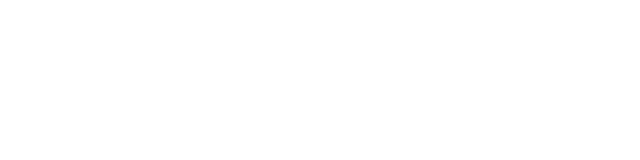
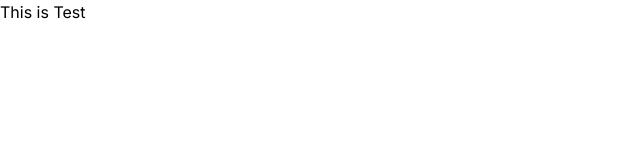
Before and after one commit to BhathiyaPrasad/bp-translate-react, a Next.js app: page / in a window 1280 px wide. Shown: the top 160 px of the page, without its empty margins (0-640 px from the left). Built offline with nearby package versions, Linux system fonts and the light colour scheme.

Commit message:
Build Products

```diff
--- a/src/app/page.tsx
+++ b/src/app/page.tsx
@@ -4,8 +4,9 @@ import { TranslationWidget } from "../components/TranslationWidget/index";
 
 export default function Home() {
   return (
-
+   <div>
           <TranslationWidget />
-
+    <p>This is Test</p>
+    </div>
   );
 }
--- a/src/components/TranslationWidget/TranslationWidget.tsx
+++ b/src/components/TranslationWidget/TranslationWidget.tsx
@@ -1,4 +1,4 @@
-
+'use client'
 import React, { useEffect } from 'react';
 import Script from 'next/script';
 
```
Also changed, not shown: 9 other files (tests, documents, lock files or other folders).
